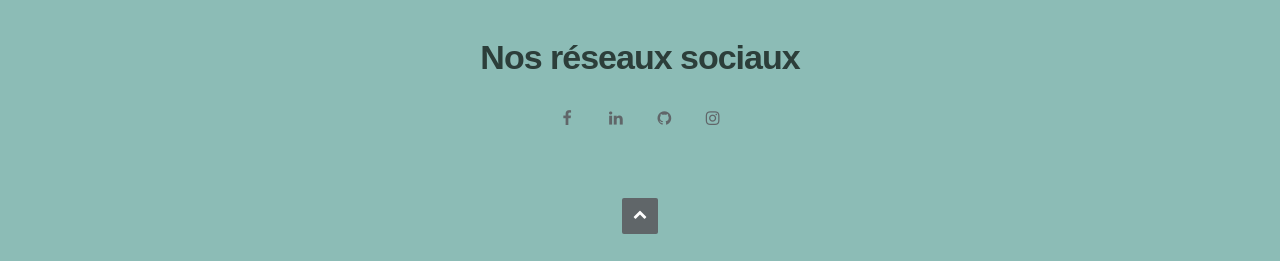
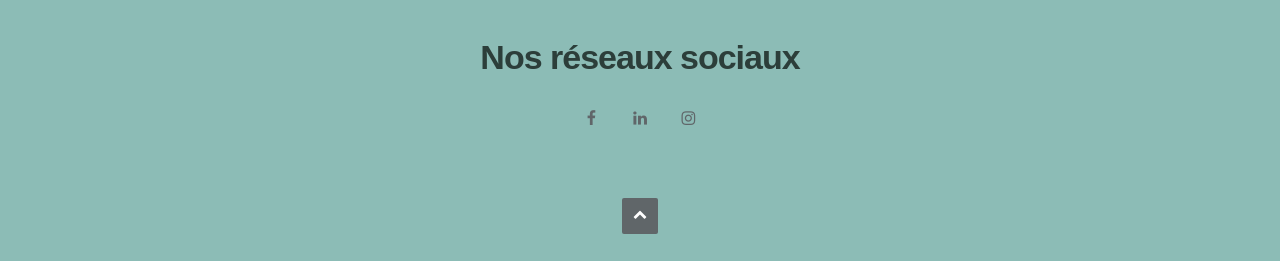
Before and after one commit to 4mg1n3/paps, a Jekyll site: the page built from index.html, in a window 1280 px wide. Shown: the part 3518-3779 px from the top of the page. Built offline with Jekyll 4.4.1, drawn with Linux system fonts in a browser that asks for light colours; some web fonts are replaced; the list of posts is cut into pages by our own code.

```diff
--- a/_config.yml
+++ b/_config.yml
@@ -40,8 +40,8 @@ facebook:
 # Organization schema markup
 organization:
   name: "PAPS - Partage Autour de la Psychomotricité au Sénégal"
-  url: "https://4mg1n3.github.io/paps"
-  logo: "https://4mg1n3.github.io/paps/images/logo.png"
+  url: "https://assopaps.github.io/paps"
+  logo: "https://assopaps.github.io/paps/images/logo.png"
   sameAs:
     - "https://www.facebook.com/assopaps"
     - "https://www.instagram.com/assopaps"
@@ -49,11 +49,11 @@ organization:
 
 
 # Site URL configuration for GitHub Pages
-url: "https://4mg1n3.github.io"
+url: "https://assopaps.github.io"
 baseurl: "/paps"
 
 # Repository URL
-repourl: "https://4mg1n3.github.io/paps"
+repourl: "https://assopaps.github.io/paps"
 
 sass:
   sass_dir: _sass
--- a/_includes/footer.html
+++ b/_includes/footer.html
@@ -11,22 +11,12 @@
                     class="fa fa-facebook" aria-hidden="true"></i><span class="screen-reader-text">Facebook</span></a>
             {% endif %}
             {% if site.linkedin_username %}
-            <a href="https://www.linkedin.com/in/{{ site.linkedin_username }}" target="_blank"
+            <a href="https://www.linkedin.com/company/{{ site.linkedin_username }}" target="_blank"
                 rel="noopener noreferrer"><i class="fa fa-linkedin" aria-hidden="true"></i><span
                     class="screen-reader-text">LinkedIn</span></a>
             {% endif %}
-            {% if site.github_username %}
-            <a href="https://github.com/{{ site.github_username }}" target="_blank" rel="noopener noreferrer"><i
-                    class="fa fa-github" aria-hidden="true"></i><span class="screen-reader-text">GitHub</span></a>
-            {% endif %}
-            {% if site.codepen_username %}
-            <a href="https://codepen.io/{{ site.codepen_username }}" target="_blank" rel="noopener noreferrer"><i
-                    class="fa fa-codepen" aria-hidden="true"></i><span class="screen-reader-text">Codepen</span></a>
-            {% endif %}
-            {% if site.dribbble_username %}
-            <a href="https://dribbble.com/{{ site.dribbble_username }}" target="_blank" rel="noopener noreferrer"><i
-                    class="fa fa-dribbble" aria-hidden="true"></i><span class="screen-reader-text">Dribbble</span></a>
-            {% endif %}
+
+
             {% if site.medium_username %}
             <a href="https://medium.com/{{ site.medium_username }}" target="_blank" rel="noopener noreferrer"><i
                     class="fa fa-medium" aria-hidden="true"></i><span class="screen-reader-text">Medium</span></a>
@@ -36,11 +26,7 @@
                 rel="noopener noreferrer"><i class="fa fa-instagram" aria-hidden="true"></i><span
                     class="screen-reader-text">Instagram</span></a>
             {% endif %}
-            {% if site.pinterest_username %}
-            <a href="https://www.pinterest.com/{{ site.pinterest_username }}" target="_blank"
-                rel="noopener noreferrer"><i class="fa fa-pinterest" aria-hidden="true"></i><span
-                    class="screen-reader-text">Pinterest</span></a>
-            {% endif %}
+
         </div><!-- .social-links -->
         <a href="#page" id="top-link" class="top-link"><i class="fa fa-chevron-up" aria-hidden="true"></i><span
                 class="screen-reader-text">Back to the top</span></a>
--- /dev/null
+++ b/google62d92ba7a29bc673.html
@@ -0,0 +1 @@
+google-site-verification: google62d92ba7a29bc673.html
--- a/robots.txt
+++ b/robots.txt
@@ -2,7 +2,7 @@ User-agent: *
 Allow: /
 
 # Sitemap location
-Sitemap: https://4mg1n3.github.io/paps/sitemap.xml
+Sitemap: https://assopaps.github.io/paps/sitemap.xml
 
 # Disallow admin and development files
 Disallow: /_site/
```
